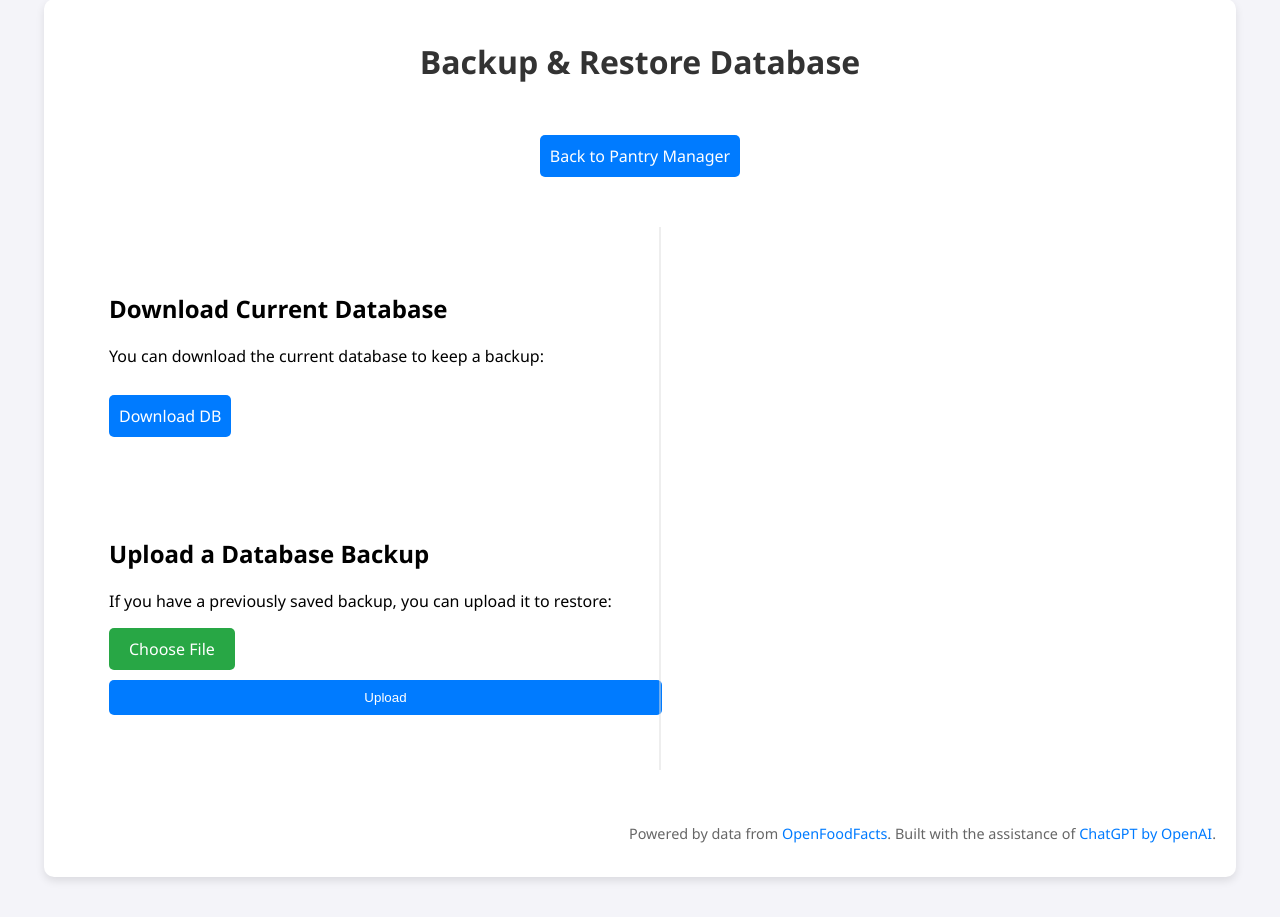
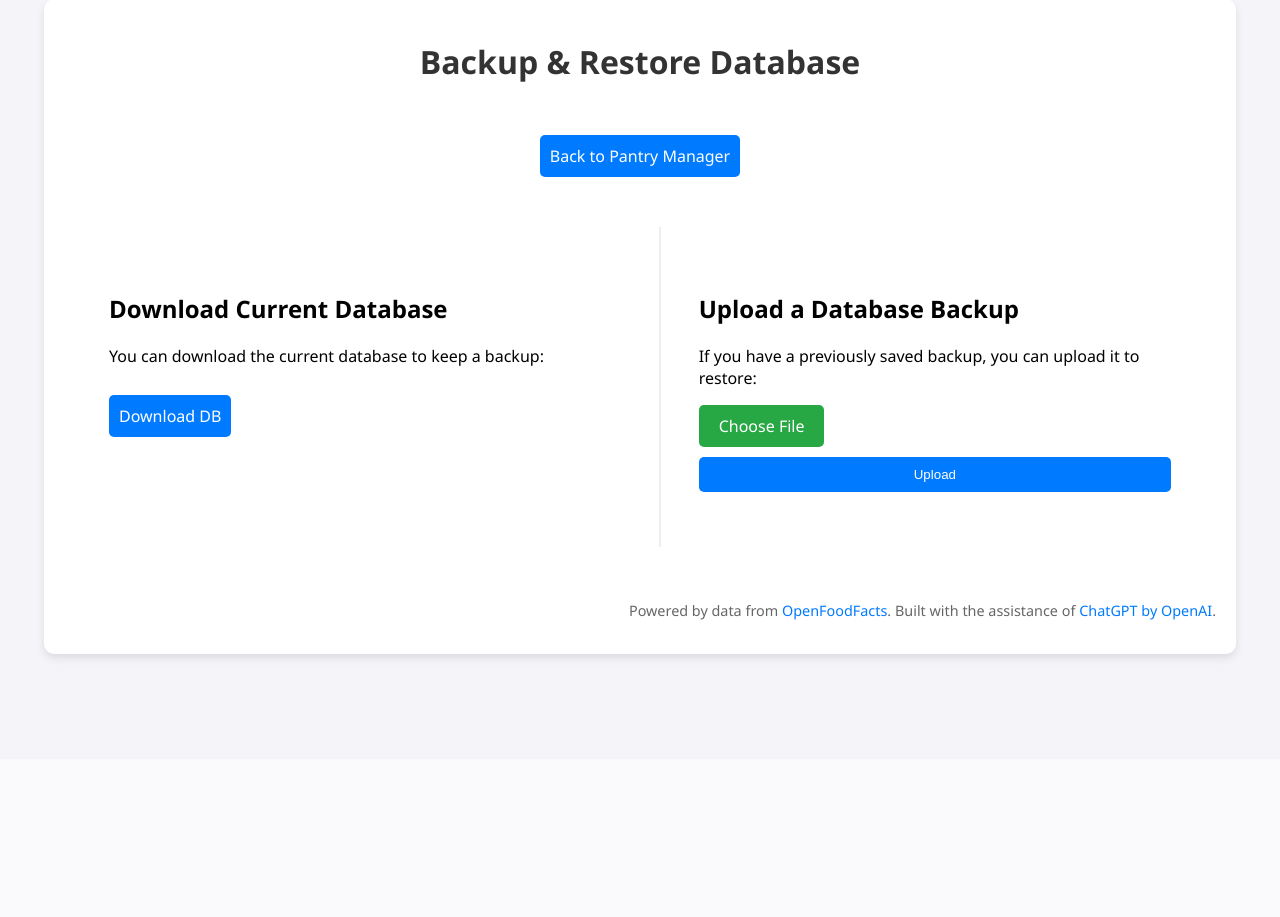
Before and after one commit to mintcreg/pantry_tracker, a Flask app: page /backup in a window 1280 px wide. Shown: the part 41-958 px from the top of the page. After the commit the page ends 702 px from the top, so only its background shows below. Run offline with Flask 2, Linux system fonts and the light colour scheme; parts of the project's set-up code (start-up, migrations or seed data) failed here and were passed over.

Commit message:
Styling changes
Edit product now shows labels for items
Line seperator fixed on backup page

```diff
--- a/webapp/templates/backup.html
+++ b/webapp/templates/backup.html
@@ -27,7 +27,7 @@
     <!-- Two form sections side-by-side -->
     <div class="generate-form" style="display: flex; flex-wrap: wrap; justify-content: space-between; align-items: flex-start;">
         <!-- Download Section (Left) -->
-        <div class="form-section" style="flex: 0 0 48%;">
+        <div class="form-section" style="flex: 0 0 41%;">
             <h2>Download Current Database</h2>
             <p>You can download the current database to keep a backup:</p>
 			<br>
@@ -38,7 +38,7 @@
         <div class="line-separator"></div>
 
         <!-- Upload Section (Right) -->
-        <div class="form-section" style="flex: 0 0 48%;">
+        <div class="form-section" style="flex: 0 0 41%;">
             <h2>Upload a Database Backup</h2>
             <p>If you have a previously saved backup, you can upload it to restore:</p>
             <form action="{{ url_for('upload_db') }}" method="post" enctype="multipart/form-data" class="backup-form" onsubmit="showConfirmation()">
```
Also changed, not shown: webapp/templates/index.html (+10 -5 lines).
